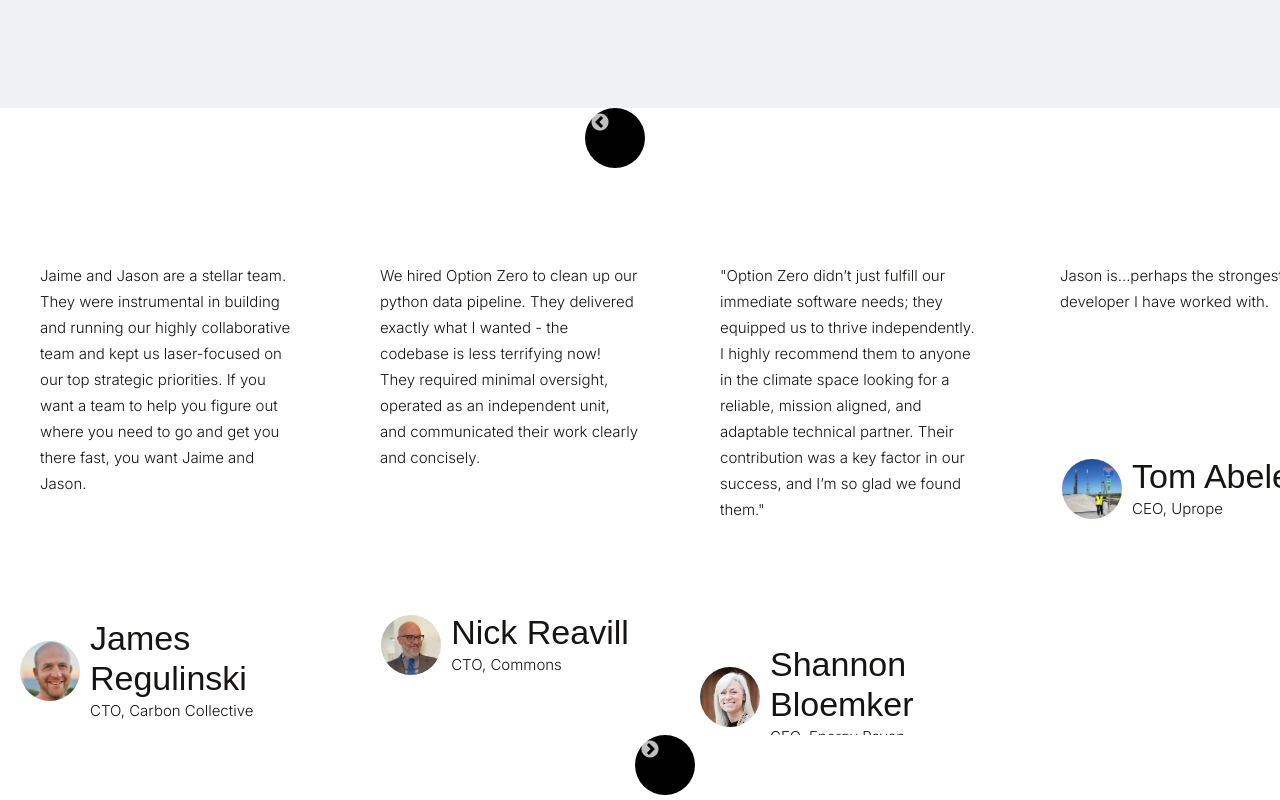
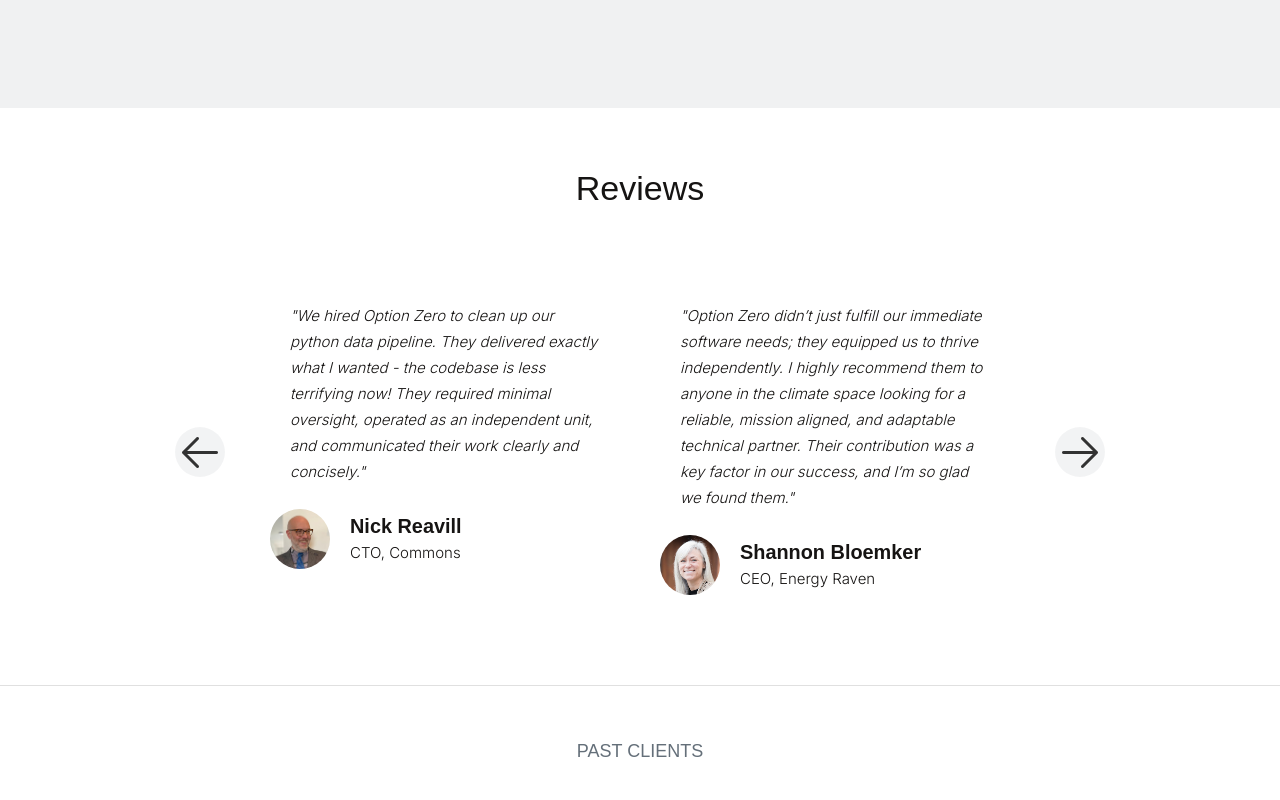
Before and after one commit to Option-Zero/option-zero-website, a Next.js app: page / in a window 1280 px wide. Shown: the part 2000-2800 px from the top of the page. Built offline with nearby package versions, Linux system fonts and the light colour scheme.

Commit message:
more fine tuning and redundancy work

```diff
--- a/src/app/_components/ContactUsSection.js
+++ b/src/app/_components/ContactUsSection.js
@@ -1,6 +1,7 @@
 import React from 'react';
 
 import styled from '@emotion/styled';
+import { AnchorButton } from './SharedComponents.js';
 
 const StyledContactUsSection = styled.div`
     display: block;
@@ -52,7 +53,7 @@ const ContactUsSection = () => {
                     <WhiteTitle> Let's work together! </WhiteTitle>
                     <WhiteSubtitle> We would love to hear from you! </WhiteSubtitle>
                 </StyledTextContainer>
-                <button> [ Submit ]</button>
+                <AnchorButton> [ Submit ]</AnchorButton>
             </StyledContactUsSection>
         </>
     );
--- a/src/app/_components/HeaderSection.js
+++ b/src/app/_components/HeaderSection.js
@@ -1,6 +1,7 @@
 import React from 'react';
 
 import styled from '@emotion/styled';
+import { AnchorButton } from './SharedComponents.js';
 
 const Banner = styled.div`
     display: block;
@@ -67,7 +68,7 @@ const HeaderSection = () => {
                         We provide personalized, end-to-end software solutions and on-demand
                         consulting to power the next generation of climate tech
                     </Subtitle>
-                    <button> [Get Started] </button>
+                    <AnchorButton> [Get Started] </AnchorButton>
                 </HeaderContent>
             </HeaderContainer>
         </Banner>
--- a/src/app/_components/LogosSection.js
+++ b/src/app/_components/LogosSection.js
@@ -40,7 +40,6 @@ const StyledLogoImg = styled(LogoImg)`
 
 const StyledGridContainer = styled.div`
     justify-content: center;
-    margin-bottom: 100px;
     @media (max-width: 600px) {
         margin-inline: 5%;
     }
@@ -56,6 +55,7 @@ const StyledTitle = styled.h4`
     color: var(--medium-grey);
     text-align: center;
     text-transform: uppercase;
+    margin-top: 50px;
     margin-bottom: 30px;
 `;
 
@@ -63,9 +63,6 @@ const StyledTitle = styled.h4`
 // e.g. `item xs={6} sm={4} lg={3}`
 // The xs, sm, lg represent the width of the screen
 // The value represents the number of columns out of 12 that each item should take up
-
-// I tried moving the Grid alignment props to match the other @emotion styling blocks,
-//      but it did not play nicely with materialUI's custom keywords ('container', etc)
 const LogosSection = () => {
     return (
         <>
--- a/src/app/_components/ReviewsSection.js
+++ b/src/app/_components/ReviewsSection.js
@@ -10,28 +10,16 @@ import 'slick-carousel/slick/slick-theme.css';
 
 const REVIEWS = [
     {
-        name: 'James Regulinski',
-        position: 'CTO, Carbon Collective',
-        portrait: ['reviewers/JamesRegulinski.jpeg'],
-        review: 'Jaime and Jason are a stellar team. They were instrumental in building and running our highly collaborative team and kept us laser-focused on our top strategic priorities. If you want a team to help you figure out where you need to go and get you there fast, you want Jaime and Jason.',
-    },
-    {
         name: 'Nick Reavill',
         position: 'CTO, Commons',
         portrait: ['reviewers/NickReavill.jpeg'],
-        review: 'We hired Option Zero to clean up our python data pipeline. They delivered exactly what I wanted - the codebase is less terrifying now! They required minimal oversight, operated as an independent unit, and communicated their work clearly and concisely.',
+        review: '"We hired Option Zero to clean up our python data pipeline. They delivered exactly what I wanted - the codebase is less terrifying now! They required minimal oversight, operated as an independent unit, and communicated their work clearly and concisely."',
     },
     {
         name: 'Shannon Bloemker',
         position: 'CEO, Energy Raven',
         portrait: ['reviewers/ShannonBloemker.jpeg'],
         review: '"Option Zero didn’t just fulfill our immediate software needs; they equipped us to thrive independently. I highly recommend them to anyone in the climate space looking for a reliable, mission aligned, and adaptable technical partner. Their contribution was a key factor in our success, and I’m so glad we found them."',
-    },
-    {
-        name: 'Tom Abeles',
-        position: 'CEO, Uprope',
-        portrait: ['reviewers/TomAbeles.jpeg'],
-        review: 'Jason is...perhaps the strongest developer I have worked with.',
     },
     {
         name: 'Sam & Claire',
@@ -42,7 +30,28 @@ const REVIEWS = [
         rather they helped us create a road map for future development that give us as \
         founders confidence that we can navigate the growth and further development of our platform."',
     },
+    {
+        name: 'James Regulinski',
+        position: 'CTO, Carbon Collective',
+        portrait: ['reviewers/JamesRegulinski.jpeg'],
+        review: 'Jaime and Jason are a stellar team. They were instrumental in building and running our highly collaborative team and kept us laser-focused on our top strategic priorities. If you want a team to help you figure out where you need to go and get you there fast, you want Jaime and Jason.',
+    },
+    {
+        name: 'Tom Abeles',
+        position: 'CEO, Uprope',
+        portrait: ['reviewers/TomAbeles.jpeg'],
+        review: '"Jason is...perhaps the strongest developer I have worked with."',
+    },
 ];
+
+const reviewCardStyles = {
+    width: 350,
+    padding: 20,
+};
+const cardCount = 2;
+const sliderPadding = 50;
+const sliderWidth =
+    (reviewCardStyles.width + reviewCardStyles.padding * 2) * cardCount + sliderPadding * 2;
 
 const Portrait = styled.img`
     width: 60px;
@@ -56,43 +65,39 @@ const ReviewerNameContainer = styled.div`
     justify-content: center;
     margin: 0 10px;
     padding: 0;
-    //min-width: 100%;
 `;
 
 const ReviewerInfoContainer = styled.div`
     display: flex;
     align-items: center;
     align-self: flex-end;
-    min-height: 100%;
-    width: auto;
-    space-between: 10px;
-    justify-content: center;
-`;
-
-const StyledSlider = styled(Slider)`
-    height: fit-content
-    padding: 50px 15vw;
+    height: auto;
+    width: ${reviewCardStyles.width}px;
+    gap: 10px;
+    justify-content: flex-start;
 `;
 
 const ReviewCard = styled.div`
-    width: 300px;
-    max-width: 300px;
-    padding: 20px;
-    height: 300px;
+    max-width: ${reviewCardStyles.width}px;
+    padding: ${reviewCardStyles.padding}px;
     border-width: 8px;
     border-color: black;
 `;
 
-const SliderArrow = styled.div`
-    position: relative;
-    padding: 5px;
-    margin: 30px auto;
-    background: #000;
-    height: 50px;
-    width: 50px;
-    border-radius: 50%;
-    transition: all 0.2s linear;
+const StyledSlider = styled(Slider)`
+    width: ${sliderWidth}px;
+    margin: 50px 0;
+    padding: 0 ${sliderPadding}px;
 `;
+
+function SliderArrow(props) {
+    const { className, onClick, src, alt } = props;
+    return (
+        <div onClick={onClick} className={`arrow ${className}`}>
+            <img src={src} alt={alt} />
+        </div>
+    );
+}
 
 const ReviewsSection = () => {
     const sliderSettings = {
@@ -100,21 +105,43 @@ const ReviewsSection = () => {
         adaptiveHeight: false,
         infinite: true,
         variableWidth: true,
-        nextArrow: <SliderArrow />,
-        prevArrow: <SliderArrow />,
+        nextArrow: <SliderArrow src="icons/icons8-right-48.png" alt="right arrow" />,
+        prevArrow: <SliderArrow src="icons/icons8-left-48.png" alt="left arrow" />,
     };
+
     return (
+        <div
+            style={{
+                display: 'flex',
+                flexDirection: 'column',
+                width: '100%',
+                justifyContent: 'center',
+                alignItems: 'center',
+                marginTop: '50px',
+            }}
+        >
+            <h2> Reviews </h2>
             <StyledSlider {...sliderSettings}>
                 {REVIEWS.map((review, i) => {
                     return (
                         <ReviewCard key={i}>
-                        <p style={{ padding: '0 20px' }}>{review.review}</p>
+                            <p
+                                style={{
+                                    padding: '0 20px',
+                                    fontStyle: 'italic',
+                                    alignSelf: 'flex-start',
+                                }}
+                            >
+                                {review.review}
+                            </p>
                             <ReviewerInfoContainer>
                                 {review.portrait.map((image, j) => {
-                                return <Portrait key={j} src={image} alt={review.name}></Portrait>;
+                                    return (
+                                        <Portrait key={j} src={image} alt={review.name}></Portrait>
+                                    );
                                 })}
                                 <ReviewerNameContainer>
-                                <h2 style={{ margin: 0 }}>{review.name}</h2>
+                                    <h3 style={{ margin: 0 }}>{review.name}</h3>
                                     <p style={{ margin: 0 }}>{review.position}</p>
                                 </ReviewerNameContainer>
                             </ReviewerInfoContainer>
@@ -122,6 +149,7 @@ const ReviewsSection = () => {
                     );
                 })}
             </StyledSlider>
+        </div>
     );
 };
 
--- a/src/app/_components/ServicesSection.js
+++ b/src/app/_components/ServicesSection.js
@@ -1,6 +1,7 @@
 import React from 'react';
 
 import styled from '@emotion/styled';
+import { AnchorButton } from './SharedComponents.js';
 
 const ServiceCardDescription = styled.p`
     font-size: 15px;
@@ -102,7 +103,7 @@ const ServicesSection = () => {
                     ></StyledServiceCard>
                 ))}
             </ServiceCardContainer>
-            <button> [ Work With Us ] </button>
+            <AnchorButton> [ Work With Us ] </AnchorButton>
         </StyledServicesSection>
     );
 };
--- a/src/app/_components/SharedComponents.js
+++ b/src/app/_components/SharedComponents.js
@@ -3,7 +3,27 @@ import styled from '@emotion/styled';
 const SectionWrapper = styled.div`
     display: flex;
     justify-content: center;
-    min-width: 100vw;
+    max-width: 100vw;
+    min-width: var(--page-width);
 `;
 
-export default SectionWrapper;
+const AnchorButton = styled.button`
+    color: var(--white);
+    background-color: var(--logo-green);
+    &:hover {
+        background-color: var(--dark-grey);
+    }
+    &:active {
+        background-color: var(--medium-grey);
+    }
+    letter-spacing: 2px;
+    text-transform: capitalize;
+    border-radius: 8px;
+    border: 0;
+    padding: 12px 25px;
+    font-size: 12px;
+    font-weight: 400;
+    line-height: 20px;
+    transition: all 0.2s;
+`;
+export { AnchorButton, SectionWrapper };
--- a/src/app/globals.css
+++ b/src/app/globals.css
@@ -59,22 +59,32 @@ p {
   margin-bottom: 24px;
 }
 
-button {
-  color: var(--white);
-  background-color: var(--logo-green);
-  &:hover {
-      background-color: var(--dark-grey);
-  }
-  &:active {
-      background-color: var(--medium-grey);
-  }
-  letter-spacing: 2px;
-  text-transform: capitalize;
-  border-radius: 8px;
-  border: 0;
-  padding: 12px 25px;
-  font-size: 12px;
-  font-weight: 400;
-  line-height: 20px;
-  transition: all 0.2s;
+.slick-slider div {
+  display: flex;
 }
+
+.slick-arrow.slick-next,
+.slick-arrow.slick-prev {
+  padding: 5px;
+  background: var(--light-grey);
+  height: 40px;
+  width: 40px;
+  border-radius: 50%;
+  transition: all 0.2s linear;
+  opacity: 0.8;
+  display: flex;
+  justify-content: center;
+  align-items: center;
+
+}
+
+.slick-arrow.slick-next:hover,
+.slick-arrow.slick-prev:hover {
+    background-color: var(--medium-grey);
+    opacity:1;
+}
+
+/* disables default arrows */
+.slick-prev::before,.slick-next::before {
+  display:none;
+}
--- a/src/app/page.js
+++ b/src/app/page.js
@@ -1,6 +1,6 @@
 'use client';
 import React from 'react';
-import styled from '@emotion/styled';
+import Divider from '@mui/material/Divider';
 
 import ServicesSection from './_components/ServicesSection.js';
 import AboutUsSection from './_components/AboutUsSection.js';
@@ -9,9 +9,6 @@ import ReviewsSection from './_components/ReviewsSection.js';
 import LogosSection from './_components/LogosSection.js';
 import ContactUsSection from './_components/ContactUsSection.js';
 
-// const StyledMain = styled.body`
-// `;
-
 export default function Home() {
     return (
         <>
@@ -19,6 +16,7 @@ export default function Home() {
             <ServicesSection />
             <AboutUsSection />
             <ReviewsSection />
+            <Divider />
             <LogosSection />
             <ContactUsSection />
         </>
```
Also changed, not shown: src/app/_components/AboutUsSection.js (+9 -13 lines), public/icons/icons8-left-48.png (added), public/icons/icons8-right-48.png (added). Lines whose indentation alone changed are shown as unchanged.
